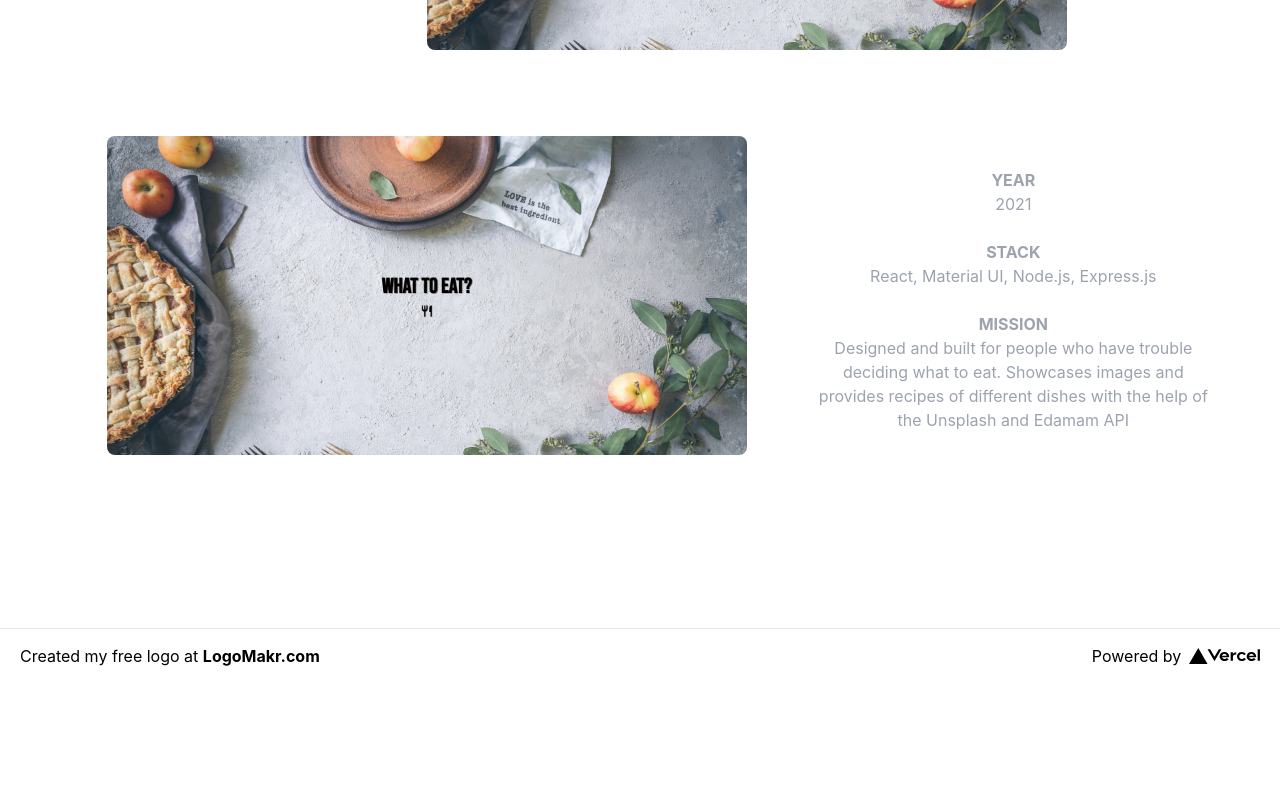
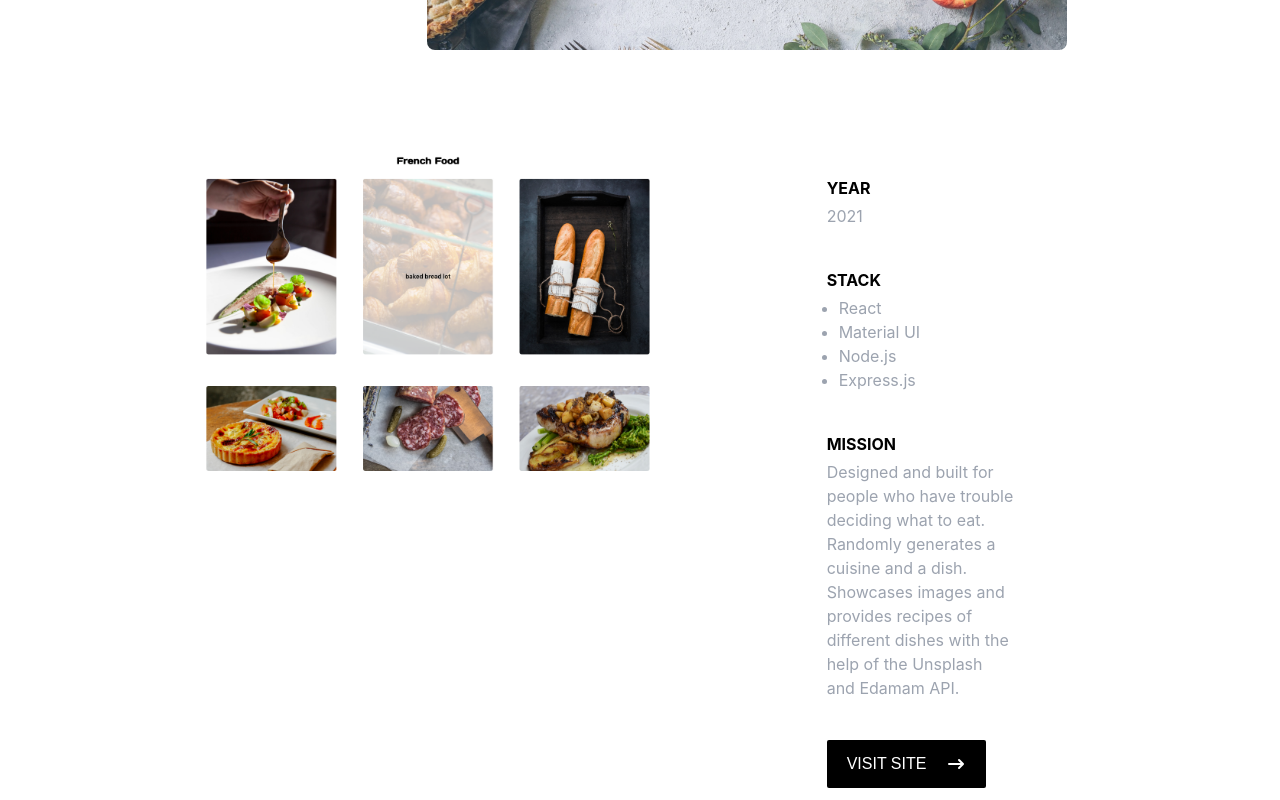
Before and after one commit to andywan40/portfolio-next, a Next.js app: page /projects/foodpicker in a window 1280 px wide. Shown: the part 440-1240 px from the top of the page. Before the commit the page ends 1124 px from the top, so only its background shows below. Built offline with nearby package versions, Linux system fonts and the light colour scheme; a web font is replaced by a local one.

Commit message:
update projects/[project] page content

```diff
--- a/helpers/data.js
+++ b/helpers/data.js
@@ -3,32 +3,44 @@ import tokyoTower from "../public/tokyoTower.jpg";
 import harajuku from "../public/harajuku.jpg";
 import shibuya from "../public/shibuya.jpg";
 import foodpicker from "../public/foodpicker.jpg";
+import foodpicker1 from "../public/foodpicker1.png";
 import wannabuy from "../public/wannabuy.png";
-
+import wannabuy1 from "../public/wannabuy1.png";
 
 export const projects = [
   {
     title: "FoodPicker",
     subtitle: "Can't Decide What To Eat?",
-        description: "Designed and built for people who have trouble deciding what to eat. Showcases images and provides recipes of different dishes with the help of the Unsplash and Edamam API",
-        technology: ["React, Material UI, Node.js, Express.js"],
+    description:
+      "Designed and built for people who have trouble deciding what to eat. Randomly generates a cuisine and a dish. Showcases images and provides recipes of different dishes with the help of the Unsplash and Edamam API.",
+    technology: ["React", "Material UI", "Node.js", "Express.js"],
     image: "./foodpicker.jpg",
     img: foodpicker,
+    img1: foodpicker1,
     link: "https://react-foodpicker-app.herokuapp.com",
     year: "2021",
-        id:0
+    id: 0,
   },
   {
     title: "WannaBuy",
     subtitle: "Can't Find What To Buy?",
-        description: "Designed for online shoppers to better keep track of interested items",
-        technology: ["HTML", "CSS", "Javascript", "Node.js", "Express.js", "MongoDB"],
+    description:
+      "Designed for online shoppers to better keep track of interested items. Tired of having a million tabs open and struggling to find what to buy? Wannabuy is the website for you.",
+    technology: [
+      "HTML",
+      "CSS",
+      "Javascript",
+      "Node.js",
+      "Express.js",
+      "MongoDB",
+    ],
     image: "./wannabuy.png",
     img: wannabuy,
+    img1: wannabuy1,
     link: "https://powerful-journey-37111.herokuapp.com",
     year: "2020",
-        id:1
-    }
+    id: 1,
+  },
 ];
 
 export const skills = [
@@ -41,44 +53,36 @@ export const skills = [
   "Python",
   "SQL",
   "MongoDB",
-    "Material UI"
+  "Material UI",
 ];
-
 
 export const images = [
   {
     src: mountFuji,
     title: "Mount Fuji",
-        author: "aditya anjagi"
+    author: "aditya anjagi",
   },
   {
     src: tokyoTower,
     title: "Tokyo Tower",
-        author: "Jezael Melgoza"
+    author: "Jezael Melgoza",
   },
   {
     src: harajuku,
     title: "Harajuku",
-        author: "Elton Sa"
+    author: "Elton Sa",
   },
   {
     src: shibuya,
     title: "Shibuya",
-        author: "Jezael Melgoza"
-    }
-]
-
-
-
+    author: "Jezael Melgoza",
+  },
+];
 
 //Photo by <a href="https://unsplash.com/@agilelo?utm_source=unsplash&utm_medium=referral&utm_content=creditCopyText">aditya anjagi</a> on <a href="https://unsplash.com/s/photos/mount-fuji?utm_source=unsplash&utm_medium=referral&utm_content=creditCopyText">Unsplash</a>
 //Photo by <a href="https://unsplash.com/@jezael?utm_source=unsplash&utm_medium=referral&utm_content=creditCopyText">Jezael Melgoza</a> on <a href="https://unsplash.com/s/photos/tokyo-tower?utm_source=unsplash&utm_medium=referral&utm_content=creditCopyText">Unsplash</a>
 //Photo by <a href="https://unsplash.com/@bigeruta?utm_source=unsplash&utm_medium=referral&utm_content=creditCopyText">Elton Sa</a> on <a href="https://unsplash.com/s/photos/harajuku?utm_source=unsplash&utm_medium=referral&utm_content=creditCopyText">Unsplash</a>
 //Photo by <a href="https://unsplash.com/@jezael?utm_source=unsplash&utm_medium=referral&utm_content=creditCopyText">Jezael Melgoza</a> on <a href="https://unsplash.com/s/photos/shibuya?utm_source=unsplash&utm_medium=referral&utm_content=creditCopyText">Unsplash</a>
-
-
-
-
 
 // export const resumeSections = [
 //   {
@@ -139,9 +143,6 @@ export const images = [
 //   {
 //]
 
-
-
-
 // <a
 //     href={project.link}
 //     key={project.title}
--- a/pages/projects/[project].js
+++ b/pages/projects/[project].js
@@ -1,5 +1,6 @@
 import { useRouter } from "next/router";
 import Image from "next/image";
+import { ArrowNarrowRightIcon } from "@heroicons/react/solid";
 import Page from "../../components/Page";
 import { projects } from "../../helpers/data";
 
@@ -36,24 +37,37 @@ export default function Project(props) {
         <div className="grid grid-cols-12 mb-20">
           <div className="w-full h-full col-start-2 col-span-6">
             <Image
-              src={projectObj.img}
+              src={projectObj.img1}
               alt={projectObj.title}
-              className="w-full h-full rounded-lg"
+              className="w-full h-full rounded-lg "
             />
           </div>
-          <div className="flex flex-col col-start-8 col-span-5 justify-start items-center text-center pt-5 p-16">
-            <div className="my-3">
-              <h2 className="font-bold uppercase">Year</h2>
+          <div className="flex flex-col col-start-8 col-span-5 justify-start items-start text-left pt-5 p-20">
+            <div className="my-5">
+              <h2 className="font-bold uppercase text-black mb-1">Year</h2>
               <h2>{projectObj.year}</h2>
             </div>
-            <div className="my-3">
-              <h2 className="font-bold uppercase">Stack</h2>
-              <h2>{projectObj.technology}</h2>
+            <div className="my-5">
+              <h2 className="font-bold uppercase text-black mb-1">Stack</h2>
+              <ul className="ml-3">
+                {projectObj.technology.map(tech => (
+                  <li className="list-disc">{tech}</li>
+                ))}
+              </ul>
             </div>
-            <div className="my-3">
-              <h2 className="font-bold uppercase">Mission</h2>
+            <div className="my-5 w-1/2">
+              <h2 className="font-bold uppercase text-black mb-1">Mission</h2>
               <h2>{projectObj.description}</h2>
             </div>
+            <a
+              href={projectObj.link}
+              target="_blank"
+              rel="noopener noreferrer"
+              className="font-content uppercase text-white bg-black py-3 px-5 mt-5 rounded-sm"
+            >
+              Visit Site
+              <ArrowNarrowRightIcon className="w-5 h-5 ml-5 inline-block"></ArrowNarrowRightIcon>
+            </a>
           </div>
         </div>
       </div>
```
Also changed, not shown: public/foodpicker1.png (added), public/wannabuy1.png (added). Lines whose indentation alone changed are shown as unchanged.
